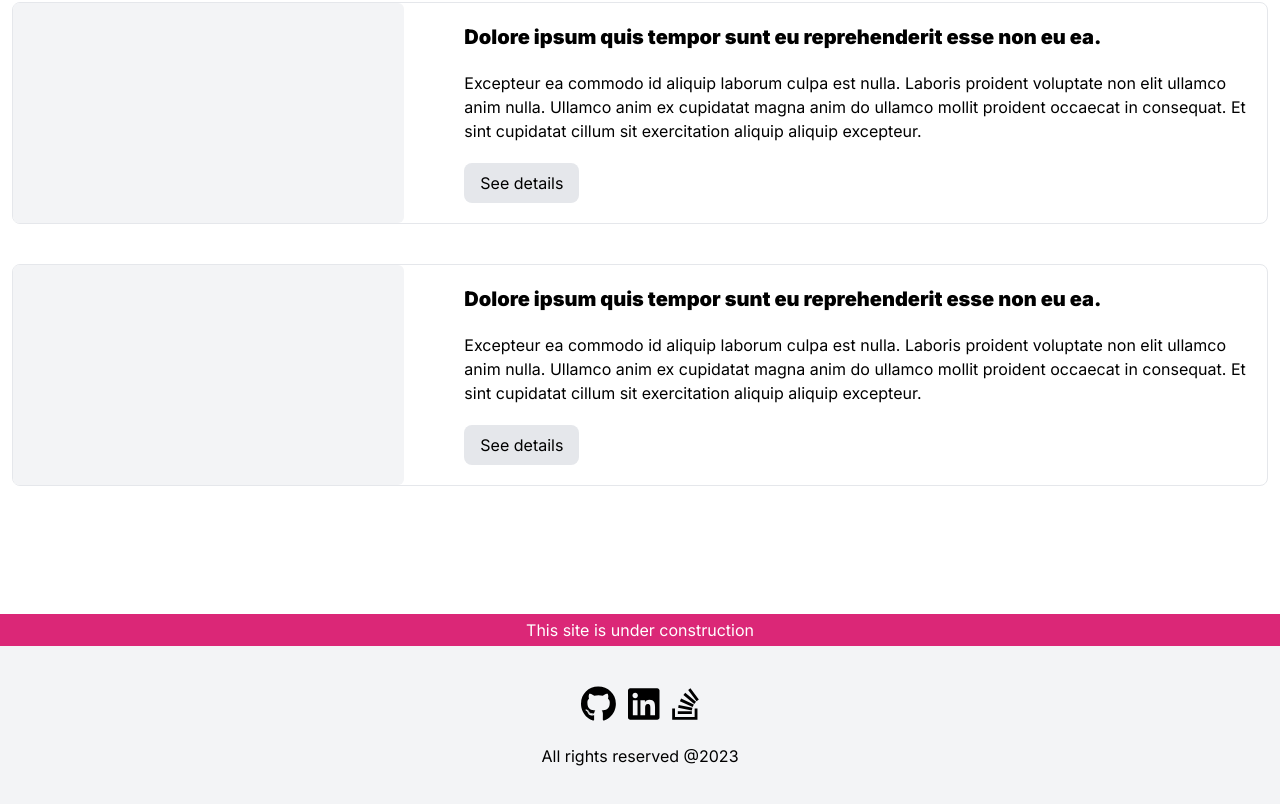
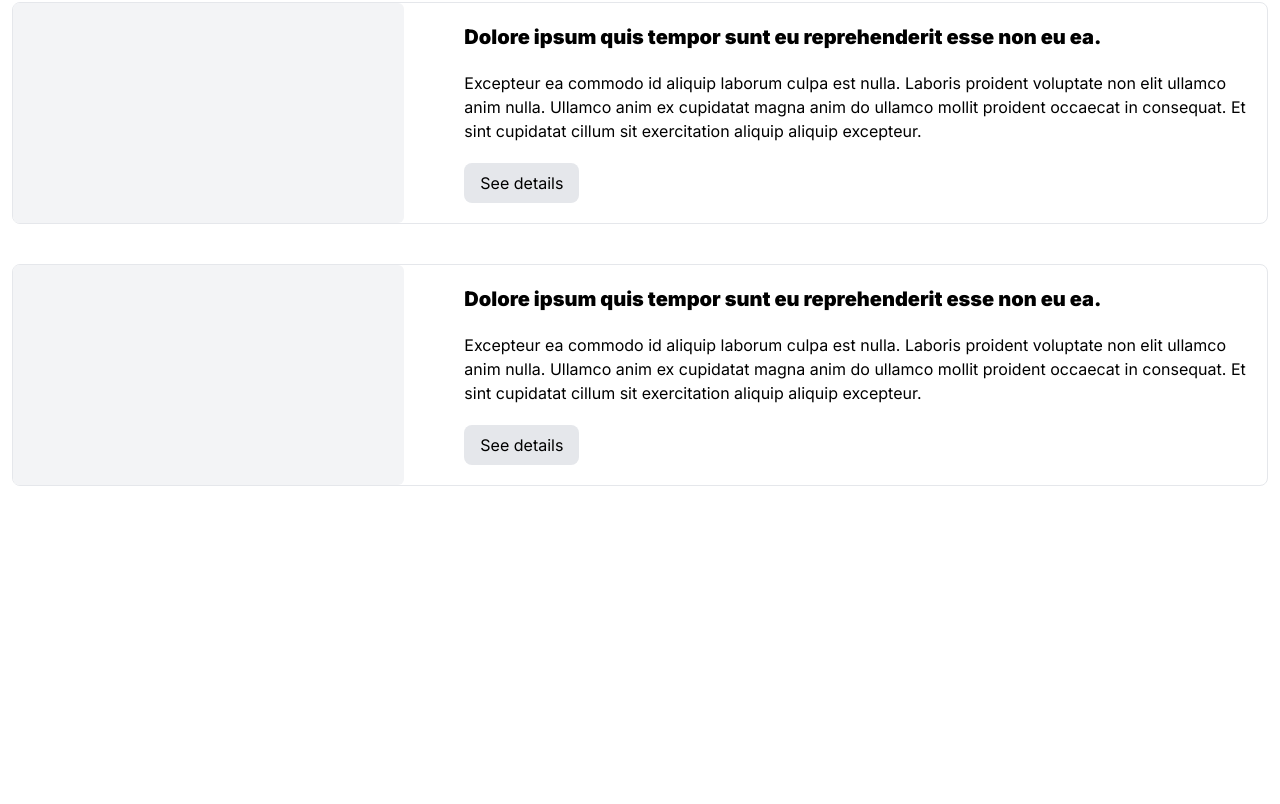
Before and after one commit to musiur/portolio, a Next.js app: page /works in a window 1280 px wide. Shown: the part 1323-2127 px from the top of the page. After the commit the page ends 1937 px from the top, so only its background shows below. Built offline with nearby package versions, Linux system fonts and the light colour scheme.

Commit message:
comp-config:: footer: switch to home from layout

```diff
--- a/app/page.tsx
+++ b/app/page.tsx
@@ -1,5 +1,6 @@
 // "use client";
 
+import Footer from "@/components/libs/core/Footer";
 import {
   faArrowRightFromFile,
   faLongArrowRight,
@@ -150,6 +151,7 @@ const Home = () => {
           </button>
         </Link>
       </section>
+      <Footer />
     </>
   );
 };
--- a/app/works/page.tsx
+++ b/app/works/page.tsx
@@ -1,4 +1,3 @@
-import Footer from "@/components/libs/core/Footer";
 import Link from "next/link";
 import { useId } from "react";
 const worksCards = [
@@ -75,7 +74,6 @@ const Works = () => {
           );
         })}
       </section>
-      <Footer />
     </div>
   );
 };
```
